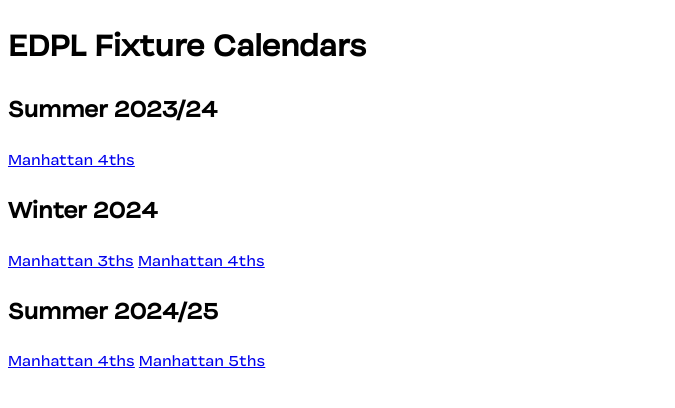
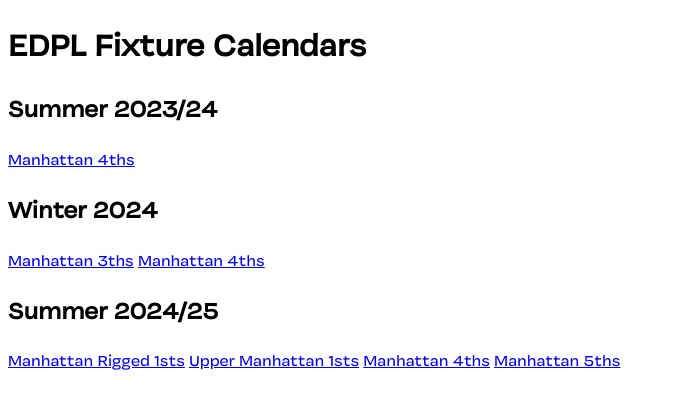
Before and after one commit to jgardn3r/jgardn3r.github.io, a SvelteKit app: page /edpl in a window 1280 px wide. Shown: the top 408 px of the page, without its empty margins (0-675 px from the left). Built offline with nearby package versions, Linux system fonts and the light colour scheme.

Commit message:
Add Summer 2024 EDPL fixtures for Manhattan 1sts teams

```diff
--- a/src/routes/edpl/+page.svelte
+++ b/src/routes/edpl/+page.svelte
@@ -5,6 +5,8 @@
 <a href="/assets/edpl/3-6-2024.ics" download>Manhattan 3ths</a>
 <a href="/assets/edpl/4-6-2024.ics" download>Manhattan 4ths</a>
 <h2>Summer 2024/25</h2>
+<a href="/assets/edpl/0-rigged-2024-Summer.ics" download>Manhattan Rigged 1sts</a>
+<a href="/assets/edpl/0-upper-2024-Summer.ics" download>Upper Manhattan 1sts</a>
 <a href="/assets/edpl/3-6-2024-Summer.ics" download>Manhattan 4ths</a>
 <a href="/assets/edpl/4-2-2024-Summer.ics" download>Manhattan 5ths</a>
 
```
Also changed, not shown: 2 other files (tests, documents, lock files or other folders).
